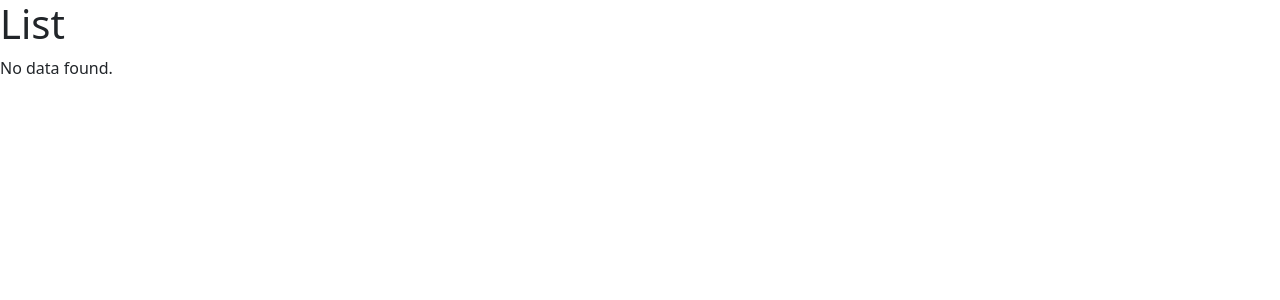
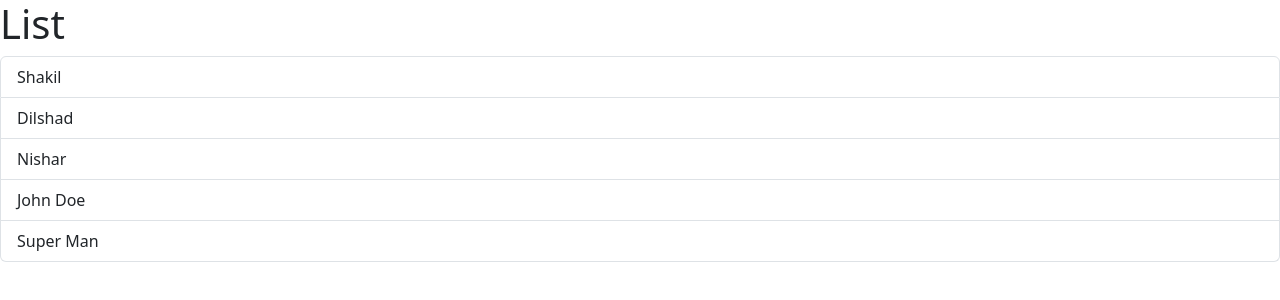
Before and after one commit to Shadow0143/react-app, a React (Vite) app: page / in a window 1280 px wide. Shown: the top 300 px of the page. Built offline with nearby package versions, Linux system fonts and the light colour scheme.

Commit message:
event handle start

```diff
--- a/src/components/ListGroup.tsx
+++ b/src/components/ListGroup.tsx
@@ -1,6 +1,6 @@
 function ListGroup() {
   let item = ["Shakil", "Dilshad", "Nishar", "John Doe", "Super Man"];
-  item = [];
+  //   item = [];
 
   //Method 1
   //   if (item.length === 0)
@@ -30,8 +30,12 @@ function ListGroup() {
       {item.length === 0 && <p> No data found. </p>}
 
       <ul className="list-group">
-        {item.map((item) => (
-          <li className="list-group-item" key={item}>
+        {item.map((item, index) => (
+          <li
+            className="list-group-item"
+            key={item}
+            onClick={(event) => console.log(index, "Clicked", item, event)}
+          >
             {item}
           </li>
         ))}
```
